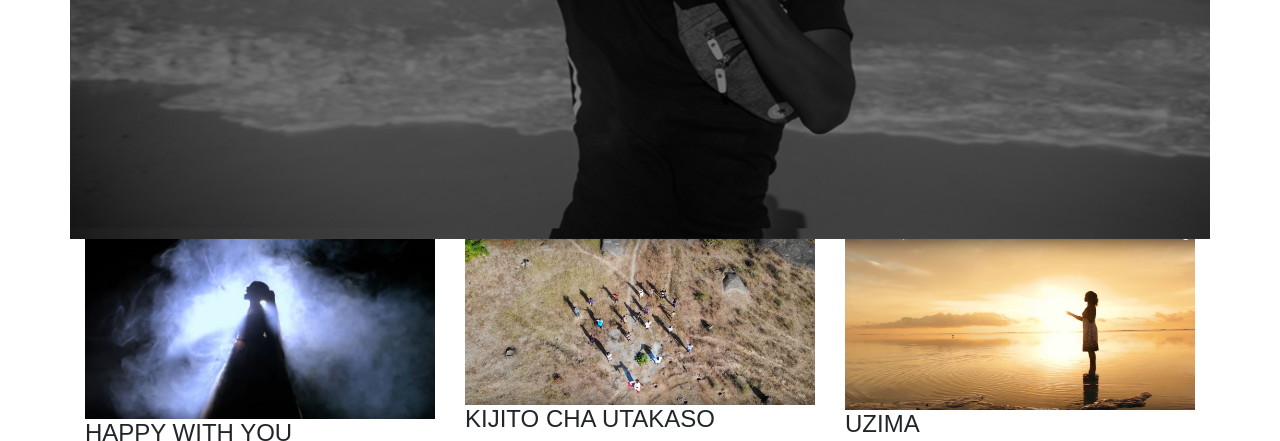
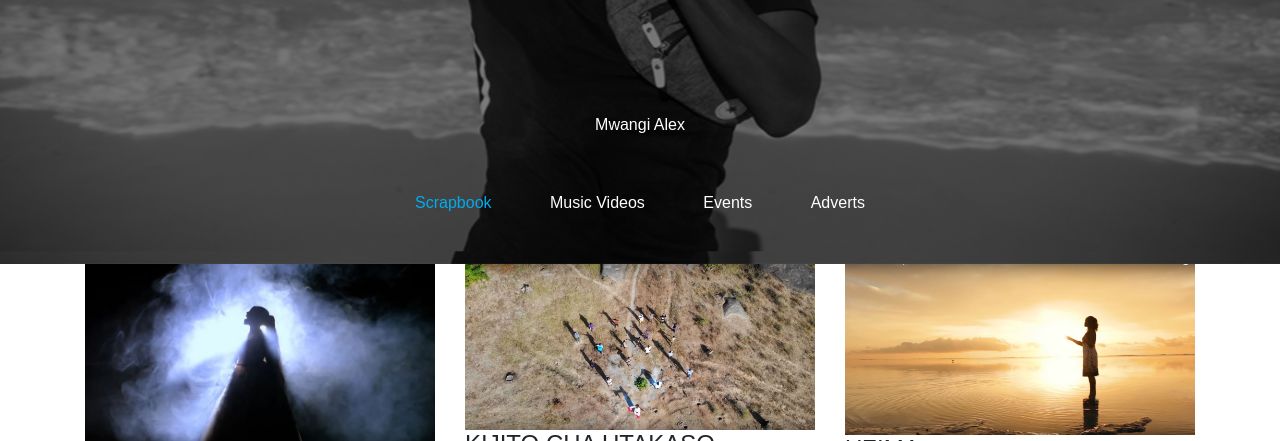
Before and after one commit to Sundaybrian/sensor-flick, a plain HTML site: page index.html in a window 1280 px wide. Shown: the part 3181-3622 px from the top of the page. Drawn offline with Linux system fonts and the light colour scheme; files whose address does not match are found by name.

Commit message:
add header for the directors

```diff
--- a/css/main.css
+++ b/css/main.css
@@ -201,7 +201,6 @@ section.tabs-display {
   background-position: center;
   background-repeat: no-repeat;
   background-size: cover;
-  margin-bottom: 60px;
 }
 
 section.tabs-display .tabs-buttons {
@@ -264,33 +263,46 @@ section.tabs-display .tabs-grid h5 {
   transition: all 0.3s ease-in; */
 }
 
-.owl-carousel {
-}
-
 /* =================== tabs ======================== */
 
 /* =================== Directors======================== */
-
 section.directors {
-  padding: 4rem 0;
 }
 
 section.directors .header-directors {
+  padding-top: 90vh;
   background-image: linear-gradient(rgba(0, 0, 0, 0.5), rgba(0, 0, 0, 0.5)),
     url("../img/YTbanner.jpg");
   background-size: cover;
+  background-position: center;
   background-repeat: none;
   color: #fff;
   /* background-attachment: fixed; */
-  height: 90vh;
+}
+
+section.directors .tabs-buttons {
+  margin-top: 30px;
+  margin-bottom: 38px;
+  display: flex;
+  justify-content: center;
+  align-items: center;
+}
+
+section.directors .tabs-buttons > .button-group {
+  display: flex;
+  justify-content: space-between;
 }
 
 section.directors .button-group button {
   background: transparent;
   border: none;
-  font: normal 500 16px/130px san-serif;
-  text-transform: uppercase;
-  color: #fff !important;
+  font: normal 500 1rem;
+  text-transform: capitalize;
+  color: #fff;
+}
+
+section.directors .button-group button.active {
+  color: var(--brand-color);
 }
 
 section.directors .button-group button + button {
--- a/index.html
+++ b/index.html
@@ -176,13 +176,15 @@
 
     <!-- ===============================start directors===================================-->
     <section class="directors" id="directors">
-      <div class="container">
-        <div class="header-directors row">
-          <div class="project-title pb-5">
-            <h1 class="title-h1">Mwangi Alex</h1>
+      <div class="container-fluid header-directors">
+        <div class="row">
+          <div class="project-title text-center col-sm-6 offset-sm-3 pb-5">
+            <h6 class="title-h1">Mwangi Alex</h6>
           </div>
 
-          <div class="col-md-8 offset-md-2 col-sm-6 offset-sm-3">
+          <div
+            class="col-md-8 offset-md-2 col-sm-6 offset-sm-3 tabs-button text-center pb-5"
+          >
             <div class="button-group">
               <button type="button" class="active">
                 Scrapbook
@@ -194,8 +196,11 @@
           </div>
           <!-- buttons -->
         </div>
-        <!-- header-directors row -->
+        <!-- header-directors row  end-->
+      </div>
+      <!-- container header -->
 
+      <div class="container">
         <div class="row grid">
           <div class="col-lg-4 col-md-6 col-sm-12 element-item music">
             <div class="our-project">
```
